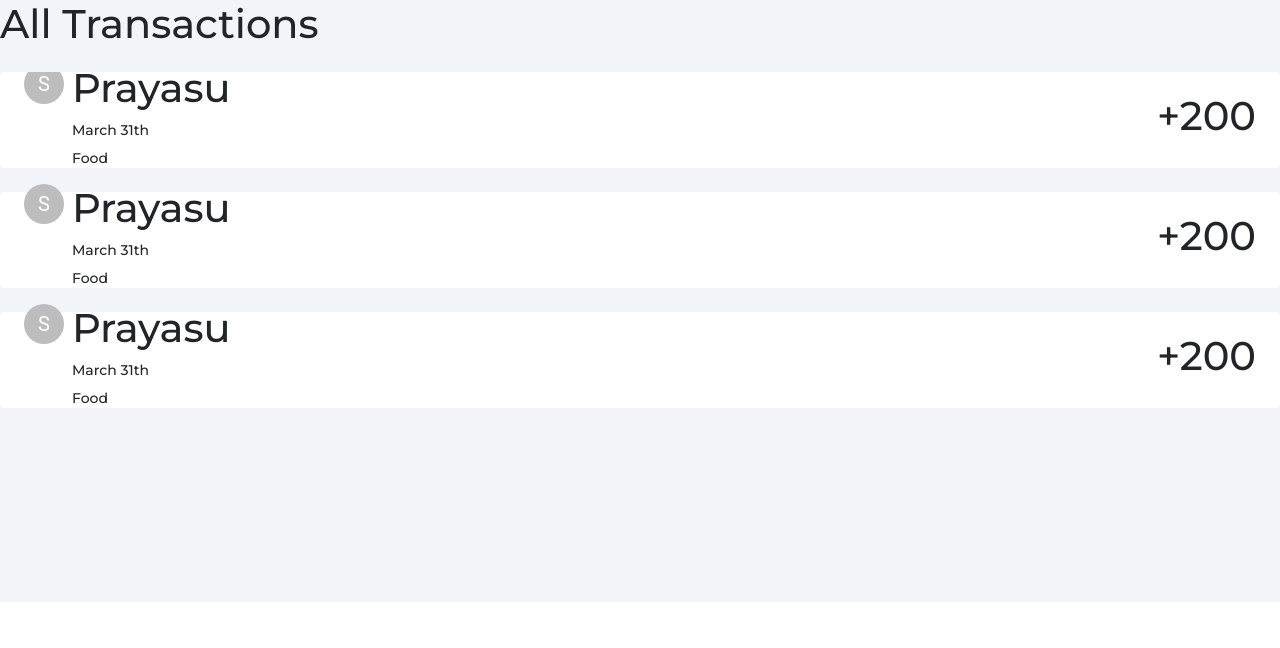
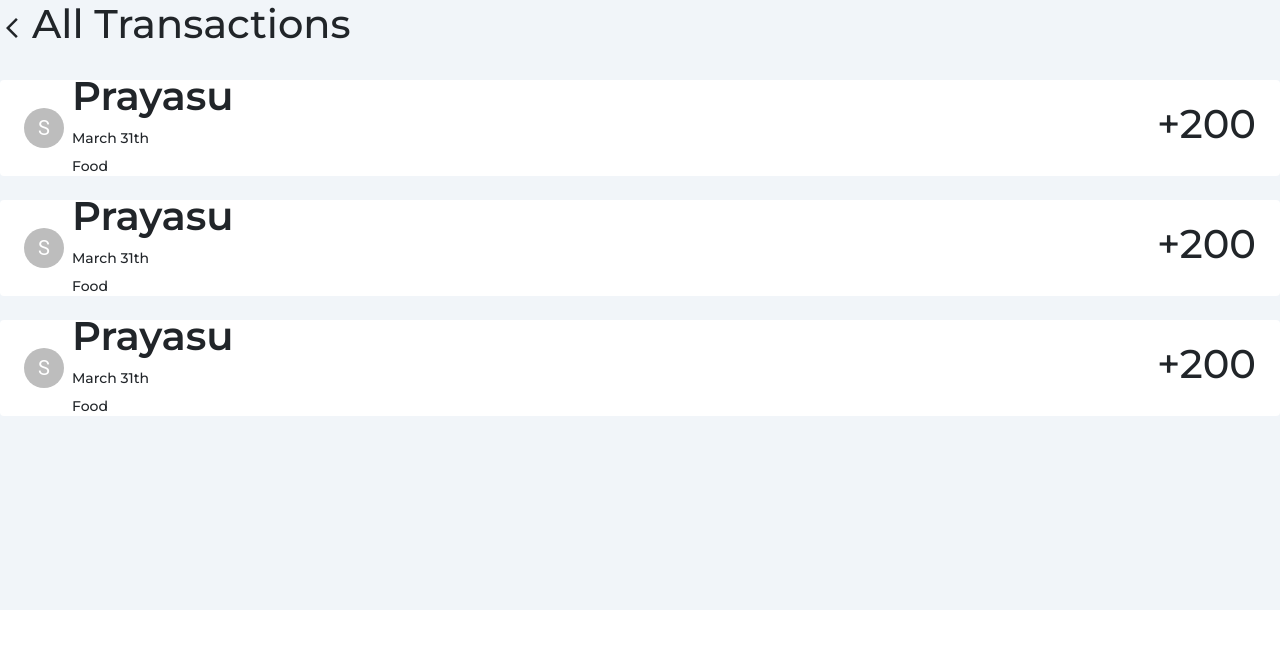
Before and after one commit to surendar-pd/hackoverflow-variators, a Next.js app: page /home/transaction in a window 1280 px wide. Shown: the top 648 px of the page. Built offline with nearby package versions, Linux system fonts and the light colour scheme.

Commit message:
ui updates

```diff
--- a/pages/home/index.js
+++ b/pages/home/index.js
@@ -8,7 +8,7 @@ import Profile from "./profile";
 import { auth, onSnapshot, doc, db } from "../../utils/firebase";
 import { useAuthState } from "react-firebase-hooks/auth";
 import Graph from "./graph";
-import Transaction from "./Transaction";
+import Transaction from "./transaction";
 
 const Index = () => {
 const [user] = useAuthState(auth);
@@ -38,7 +38,7 @@ return (
         ) : currentPage === "graph" ? (
             <Graph />
         ) : currentPage === "transaction"?
-            <Transaction/>
+            <Transaction setCurrentPage={setCurrentPage}/>
             :""
         }
         </div>
--- a/pages/home/transaction.js
+++ b/pages/home/transaction.js
@@ -1,20 +1,22 @@
 import { Avatar } from '@mui/material'
-import React from 'react'
+import React from 'react';
+import ArrowBackIosNewIcon from '@mui/icons-material/ArrowBackIosNew';
 
-const Transaction = () => {
+const Transaction = ({setCurrentPage}) => {
     return (
         <div className="">
-            <div>
-                <h1 className="mb-4">All Transactions</h1>
+            <div className="flex mb-4 items-center">
+                <ArrowBackIosNewIcon onClick={() => setCurrentPage("card")} className="text-lg"/>
+                <h1 className="mx-2">All Transactions</h1>
             </div>
             <div className="w-full h-[530px] flex flex-col gap-4 overflow-y-scroll">
                 {
                     [1,2,3].map((index) => (
                         <div key={index} className="bg-white flex justify-between items-center p-4 shrink-0 h-24 w-full rounded">
-                            <div className="flex gap-2">
+                            <div className="flex items-center gap-2">
                                 <Avatar>S</Avatar>
                                 <div>
-                                    <h1 className="">Prayasu</h1>
+                                    <h1 className="font-semibold">Prayasu</h1>
                                     <h1 className="text-sm">March 31th</h1>
                                     <h1 className="text-sm">Food</h1>
                                 </div>
```
